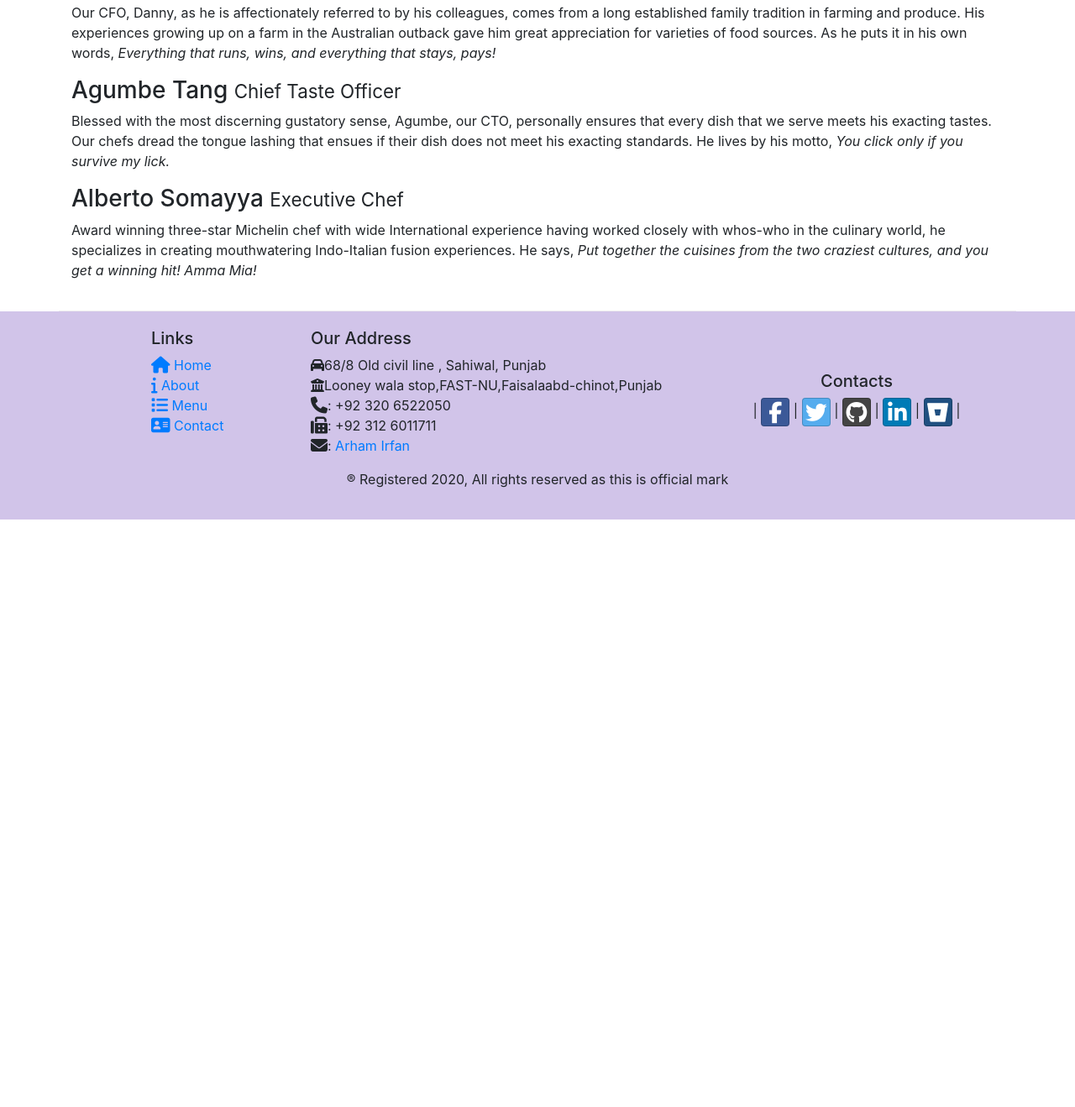
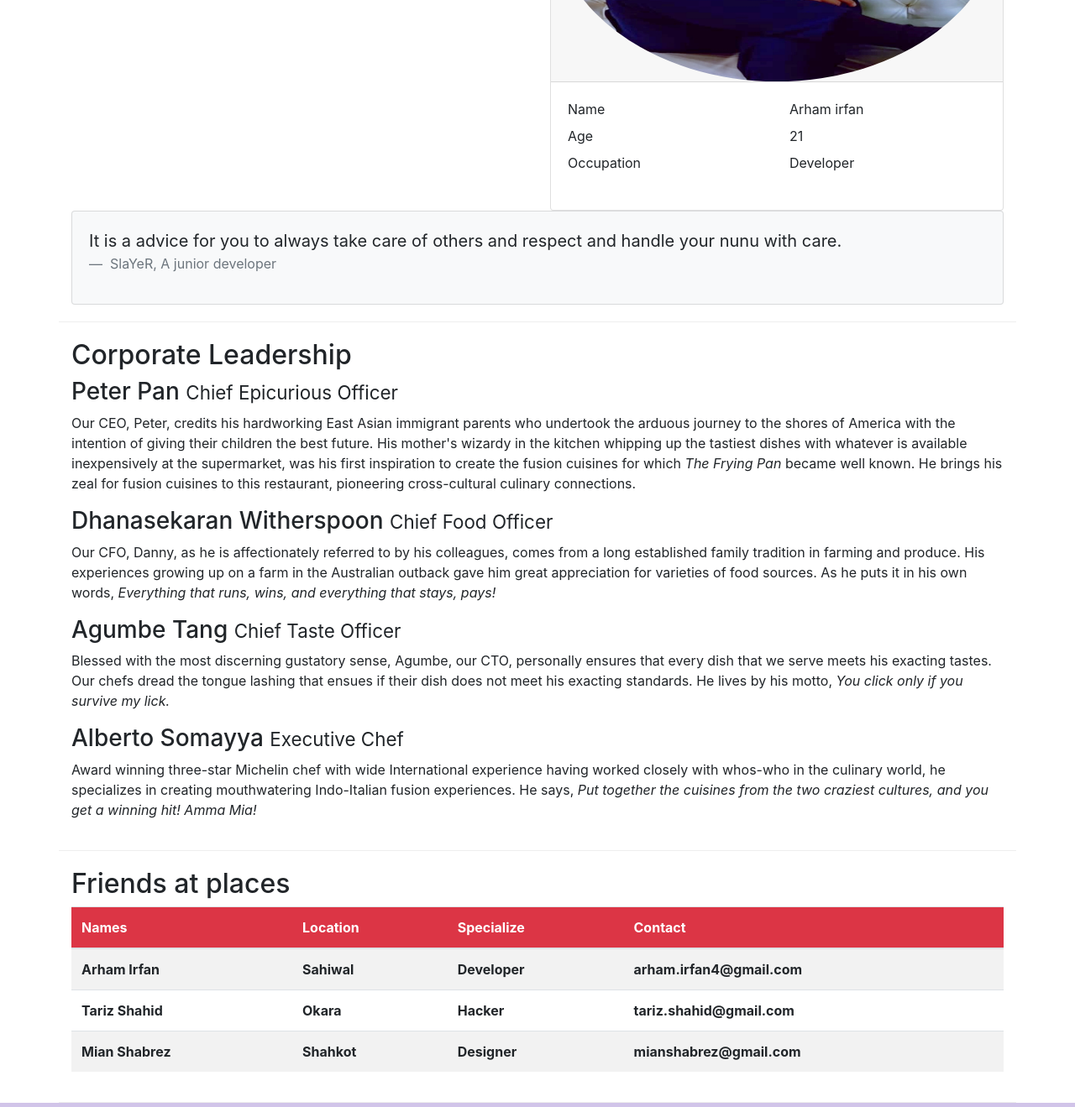
Before and after one commit to Arhamirfan/Front-End-Web-UI-Frameworks-and-Tools-Bootstrap-4, a website: page aboutus.html in a window 1280 px wide. Shown: the part 1001-2320 px from the top of the page at 84% size. Before the commit the page ends 1620 px from the top, so only its background shows below. Drawn offline with nearby package versions, Linux system fonts and the light colour scheme.

Commit message:
seventh commit tables cards and pic logo

```diff
--- a/aboutus.html
+++ b/aboutus.html
@@ -26,7 +26,7 @@
                 </span>
             </button>
 
-            <a href="./index.html" class="navbar-brand mr-auto">Portfolio</a>
+            <a href="./index.html" class="navbar-brand mr-auto"> <img src="css/logo.ico" height="40" width="40"> Portfolio</a>
 
             <div class="collapse navbar-collapse" id="navbarmenu">
                 <ul class="navbar-nav ml-auto">
@@ -44,11 +44,12 @@
     <header class="jumbotron">
         <div class="container">
             <div class="row row-header">
+                <div class="col-12 col-sm align-content-center">
+                    <img class="img-fluid" src="css/slayer.png">
+                </div>
                 <div class="col-12 col-sm-7">
                     <h1>About</h1>
                     <p>We take inspiration from the World's best cuisines, and create a unique fusion experience. Our lipsmacking creations will tickle your culinary senses!</p>
-                </div>
-                <div class="col-12 col-sm">
                 </div>
             </div>
         </div>
@@ -71,7 +72,33 @@
                 <p>Started in 2010, Ristorante con Fusion quickly established itself as a culinary icon par excellence in Hong Kong. With its unique brand of world fusion cuisine that can be found nowhere else, it enjoys patronage from the A-list clientele in Hong Kong.  Featuring four of the best three-star Michelin chefs in the world, you never know what will arrive on your plate the next time you visit us.</p>
                 <p>The restaurant traces its humble beginnings to <em>The Frying Pan</em>, a successful chain started by our CEO, Mr. Peter Pan, that featured for the first time the world's best cuisines in a pan.</p>
             </div>
-            <div>
+            <div class="col-12 col-sm">
+                <div class="card">
+                    <h4 class="card-header bg-primary text-white">Portfolio AI</h4>
+                    <div class="card-header embed-responsive embed-responsive-4by3">
+                    <img alt="card image top" class="card-img-top rounded-circle img-fluid embed-responsive-item" src="css/arham.jpg">
+                    </div>
+                    <div class="card-body">
+                        <dl class=" row">
+                            <dd class="col-6">Name</dd>
+                            <dd class="col-6">Arham irfan</dd>
+                            <dd class="col-6">Age</dd>
+                            <dd class="col-6">21</dd>
+                            <dd class="col-6">Occupation</dd>
+                            <dd class="col-6">Developer</dd>
+                        </dl>
+                    </div>
+                </div>
+            </div>
+            <div class="col-12">
+                <div class="card card-body bg-light">
+                    <blockquote class="blockquote">
+                            <p class="mb-0"> It is a advice for you to always take care of others and respect and handle your nunu with care.</p>
+                            <footer class="blockquote-footer">
+                                SlaYeR, A junior developer
+                            </footer>
+                    </blockquote>
+                </div>
             </div>
         </div>
 
@@ -88,6 +115,46 @@
                 <h3>Alberto Somayya <small>Executive Chef</small></h3>
                 <p class="d-none d-sm-block">Award winning three-star Michelin chef with wide International experience having worked closely with whos-who in the culinary world, he specializes in creating mouthwatering Indo-Italian fusion experiences. He says, <em>Put together the cuisines from the two craziest cultures, and you get a winning hit! Amma Mia!</em></p>
             </div>
+       </div>
+
+       <div class="row row_contant ">
+           <div class="col-12 sol-sm-9 ">
+               <h2>Friends at places</h2>
+               <div class="table-responsive">
+                   <table class="table table-striped">
+                       <thead class="badge-danger">
+                           <tr>
+                               <th>Names</th>
+                                <th>Location</th>
+                                <th>Specialize</th>
+                                <th>Contact</th>
+                           </tr>
+                       </thead>
+                       <tbody>
+                            <tr>
+                                <th>Arham Irfan</th>
+                                <th>Sahiwal</th>
+                                <th>Developer</th>
+                                <th>arham.irfan4@gmail.com</th>
+                            </tr>
+                            <tr>
+                                <th>Tariz Shahid</th>
+                                <th>Okara</th>
+                                <th>Hacker</th>
+                                <th>tariz.shahid@gmail.com</th>
+                            </tr>
+                            <tr>
+                                <th>Mian Shabrez</th>
+                                <th>Shahkot</th>
+                                <th>Designer</th>
+                                <th>mianshabrez@gmail.com</th>
+                            </tr>
+
+                       </tbody>
+
+                   </table>
+               </div>
+           </div>
        </div>
 
     </div>
```
Also changed, not shown: contactus.html (+4 -3 lines), index.html (+17 -25 lines), css/arham.jpg (added), css/styles.css (line endings or trailing spaces).
